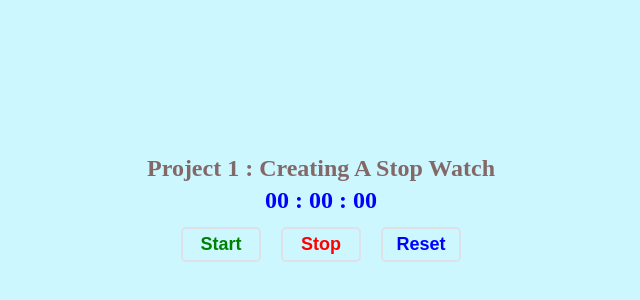
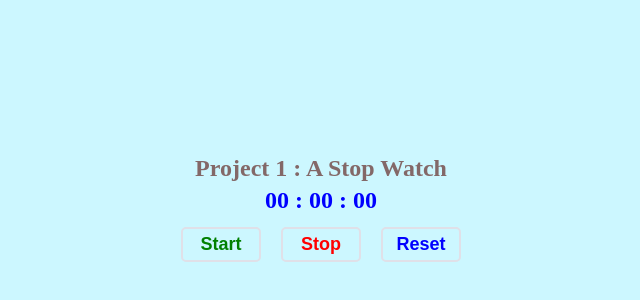
Before and after one commit to PanchalJainam/Stopwatch, a plain HTML site: page Stopwatch/index.html in a window 1280 px wide. Shown: the part 190-490 px from the top of the page, without its empty margins (319-959 px from the left). Drawn offline with Linux system fonts and the light colour scheme.

Commit message:
updated code.

```diff
--- a/Stopwatch/index.html
+++ b/Stopwatch/index.html
@@ -91,7 +91,7 @@
 
     <div class="main">
         <div class="child">
-            <h2 id="title">Project 1 : Creating A Stop Watch  </h2>
+            <h2 id="title">Project 1 : A Stop Watch  </h2>
 
             <h2><span id="hour">00 </span><span> : </span></span><span id="min">00 </span><span> : </span><span id="sec">00</span></h2>
 
```
